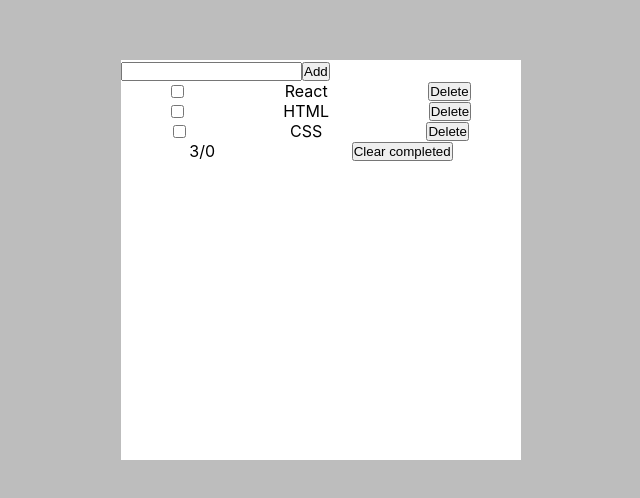
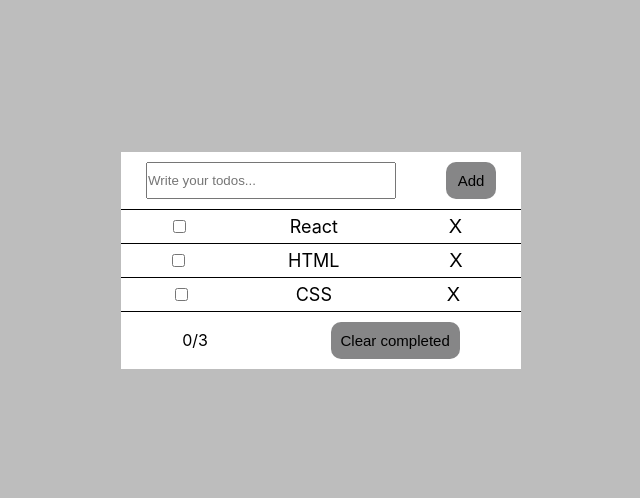
Before and after one commit to ArameArakelyan/Registration-form-project, a React (Create React App) app: page / in a window 1280 px wide. Shown: the part 140-638 px from the top of the page, without its empty margins (319-959 px from the left). Built offline with nearby package versions, Linux system fonts and the light colour scheme.

Commit message:
todolist

```diff
--- a/src/App.css
+++ b/src/App.css
@@ -15,10 +15,12 @@
 
 .todo-cont{
   width: 400px;
-  height: 400px;
+  height: auto;
+  min-height: 200px;
   background-color: white;
   display: flex;
   flex-direction: column;
+  justify-content: space-evenly;
 }
 
 .item{
@@ -26,10 +28,55 @@
   align-items: center;
   justify-content: space-around;
   list-style: none;
+  font-size: 18px;
+  border-bottom: 0.5px solid;
 }
 
+.delbtn{
+  padding: 5px 7px;
+  border: 0;
+  background: 0;
+  font-size: 20px;
+  cursor: pointer;
+}
+.inp{
+  width: 250px;
+}
+.addbtn{
+  font-size: 15px;
+  width: 50px;
+  padding: 10px;
+  border-radius: 10px;
+  border: 0;
+  cursor: pointer;
+  background-color: rgb(134, 134, 135);
+}
+.header{
+  display: flex;
+  margin: 10px 0;
+  padding-bottom: 0px;
+}
+.header>form{
+  width: 100%;
+  height: auto;
+  display: flex;
+  justify-content: space-around;
+}
+.todo-list{
+  border-top: 0.5px solid;
+}
 .footer{
   display: flex;
   align-items: center;
   justify-content: space-around;
+  padding: 10px 0;
 }
+
+.clrbtn{
+  background-color: rgb(134, 134, 135);
+  font-size: 15px;
+  padding: 10px;
+  border-radius: 10px;
+  border: 0;
+  cursor: pointer;
+}
--- a/src/App.jsx
+++ b/src/App.jsx
@@ -11,14 +11,28 @@
     { id: 3, title: "CSS", isDone: false },
   ])
   function clear() {
-    setTodos(todos.filter(todo=>  todo.isDone ===false))
-}
+    setTodos(todos.filter(todo => todo.isDone === false))
+  }
+
+  function checkMark(id) {
+    setTodos(todos.map((todo) => {
+      if (id === todo.id) {
+        todo.isDone = !todo.isDone
+      }
+      return todo
+    }))
+  }
+  function remove(id) {
+    setTodos(todos.filter((todo) => {
+      return id !== todo.id
+    }))
+  }
   return (
     <div className="App">
       <div className="todo-cont">
-        <Header todos={todos} setTodos= {setTodos}/>
-        <Todolist todos={todos} setTodos= {setTodos}/>
-        <Footer todos= {todos} clear= {clear}/>
+        <Header todos={todos} setTodos={setTodos} />
+        <Todolist todos={todos} checkMark={checkMark} remove={remove} />
+        <Footer todos={todos} clear={clear} />
       </div>
     </div>
   );
--- a/src/comps/footer/index.jsx
+++ b/src/comps/footer/index.jsx
@@ -3,12 +3,12 @@
 
 function Footer({todos, clear}) {
 
-    const count = todos.filter(e=> e.isDone =false).length
+    const count = todos.filter(e=> e.isDone === true).length
 
     return(
         <footer className="footer">
-            <span>{todos.length}/{count}</span>
-            <button onClick={clear}>Clear completed</button>
+            <span>{count}/{todos.length}</span>
+            <button className="clrbtn" onClick={clear}>Clear completed</button>
         </footer>
     )
 }
--- a/src/comps/header/index.jsx
+++ b/src/comps/header/index.jsx
@@ -8,17 +8,16 @@
     function handleSubmit(e) {
         e.preventDefault()
         setTodos([...todos, {id: Math.random(), title: value, isDone: false}])
-        console.log(todos);
         setValue("")
     }
     function inputChange(e) {
         setValue(e.target.value)
     }
     return (
-        <header>
+        <header className="header">
             <form onSubmit={handleSubmit}>
-                <input type="text" onChange={inputChange} value={value}/>
-                <button>Add</button>
+                <input className="inp" type="text" placeholder="Write your todos..." onChange={inputChange} value={value}/>
+                <button className="addbtn">Add</button>
             </form>
         </header>
     )
--- a/src/comps/todolist-item/index.jsx
+++ b/src/comps/todolist-item/index.jsx
@@ -1,12 +1,14 @@
 import React from "react";
 
-function TodolistItem({ todo, remove ,checkMark}) {
+function TodolistItem({ todo, checkMark, remove}) {
+
 
     return (
-        <li className="item" >
-            <input type="checkbox" checked={todo.isDone} onChange={checkMark}/>
+        <li className="item" key={todo.id}>
+            <input type="checkbox" checked={todo.isDone}
+            onChange={()=>{checkMark(todo.id)}}/>
             <label>{todo.title}</label>
-            <button onClick={() => remove(todo.id)} >Delete</button>
+            <button className="delbtn" onClick={() => remove(todo.id)} >X</button>
         </li>
     )
 
--- a/src/comps/todolist/index.jsx
+++ b/src/comps/todolist/index.jsx
@@ -1,17 +1,11 @@
-import React from "react";
 import TodolistItem from "../todolist-item";
 
-function Todolist({ todos, setTodos }) {
-    function remove(id) {
-        setTodos(todos.filter((todo) => {
-           return id !== todo.id
-        }))
-    }
+function Todolist({ todos, checkMark, remove }) {
     return (
-        <ul>
+        <ul className="todo-list">
             {todos.map((todo) => {
                 return (
-                    <TodolistItem key={todo.id} todo={todo} remove={remove} />
+                    <TodolistItem key={todo.id} todo={todo} checkMark={checkMark} remove={remove} />
                 )
             })}
         </ul>
```
